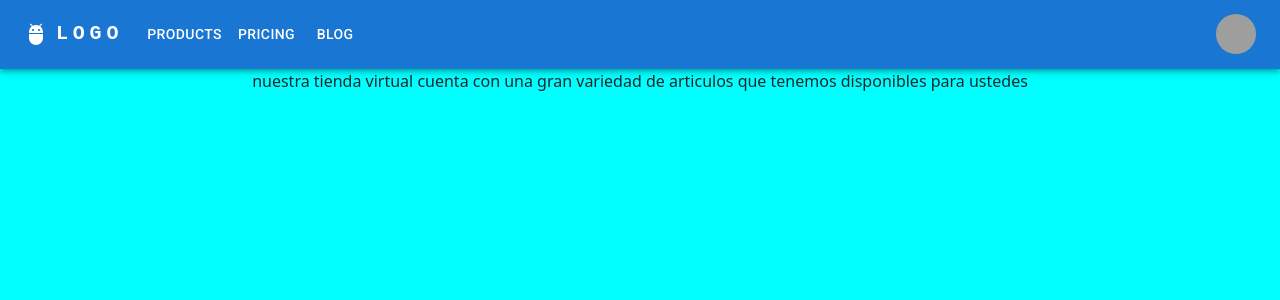
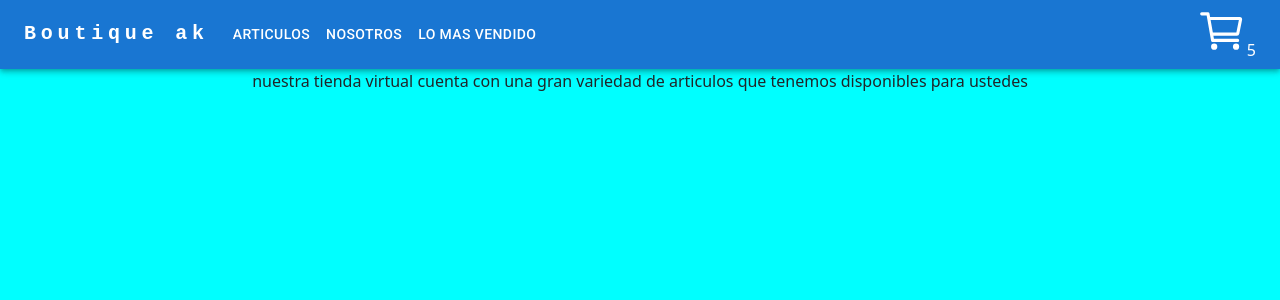
Before and after one commit to harold12a/Primer-react, a React (Create React App) app: page / in a window 1280 px wide. Shown: the top 300 px of the page. Built offline with nearby package versions, Linux system fonts and the light colour scheme; grey boxes are pictures that could not be loaded.

Commit message:
actualizando con material iu

```diff
--- a/package.json
+++ b/package.json
@@ -11,7 +11,7 @@
     "@testing-library/react": "^9.3.2",
     "@testing-library/user-event": "^7.1.2",
     "react": "^18.1.0",
-    "react-dom": "^16.13.1",
+    "react-dom": "^18.1.0",
     "react-scripts": "3.4.1"
   },
   "scripts": {
--- a/src/App.js
+++ b/src/App.js
@@ -1,18 +1,14 @@
 import React from 'react';
 import './App.css';
+import ItemListContainer from './componentes/ItemListContainer';
 import NavBar from './componentes/NavBar';
-import ItemListContainer from './componentes/ItemListContainer';
-import MuiNavBar from './componentes/MuiNavBar';
 
 
 
 function App() {
     return (
     <div className = "App" >
-      {/*  <NavBar/>*/}
-      <MuiNavBar/>
-
-
+      <NavBar/>
 <ItemListContainer texto={"nuestra tienda virtual cuenta con una gran variedad de articulos que tenemos disponibles para ustedes"}/>
 
 
--- a/src/componentes/CartWidget.jsx
+++ b/src/componentes/CartWidget.jsx
@@ -1,4 +1,5 @@
 import React from 'react';
+import AddShoppingCartIcon from '@mui/icons-material/AddShoppingCart';
 
 
 function CartWidget({numero}) {
@@ -6,7 +7,8 @@ function CartWidget({numero}) {
     <div >
         <ion-icon name="cart-outline"></ion-icon>
         {numero}
-        </div>
+         </div>
+
     );
 }
 
--- a/src/componentes/MuiNavBar.jsx
+++ /dev/null
@@ -1,162 +0,0 @@
-import * as React from 'react';
-import AppBar from '@mui/material/AppBar';
-import Box from '@mui/material/Box';
-import Toolbar from '@mui/material/Toolbar';
-import IconButton from '@mui/material/IconButton';
-import Typography from '@mui/material/Typography';
-import Menu from '@mui/material/Menu';
-import MenuIcon from '@mui/icons-material/Menu';
-import Container from '@mui/material/Container';
-import Avatar from '@mui/material/Avatar';
-import Button from '@mui/material/Button';
-import Tooltip from '@mui/material/Tooltip';
-import MenuItem from '@mui/material/MenuItem';
-import AdbIcon from '@mui/icons-material/Adb';
-
-const pages = ['Products', 'Pricing', 'Blog'];
-const settings = ['Profile', 'Account', 'Dashboard', 'Logout'];
-
-const MuiNavBar = () => {
-  const [anchorElNav, setAnchorElNav] = React.useState(null);
-  const [anchorElUser, setAnchorElUser] = React.useState(null);
-
-  const handleOpenNavMenu = (event) => {
-    setAnchorElNav(event.currentTarget);
-  };
-  const handleOpenUserMenu = (event) => {
-    setAnchorElUser(event.currentTarget);
-  };
-
-  const handleCloseNavMenu = () => {
-    setAnchorElNav(null);
-  };
-
-  const handleCloseUserMenu = () => {
-    setAnchorElUser(null);
-  };
-
-  return (
-    <AppBar position="static">
-      <Container maxWidth="xl">
-        <Toolbar disableGutters>
-          <AdbIcon sx={{ display: { xs: 'none', md: 'flex' }, mr: 1 }} />
-          <Typography
-            variant="h6"
-            noWrap
-            component="a"
-            href="/"
-            sx={{
-              mr: 2,
-              display: { xs: 'none', md: 'flex' },
-              fontFamily: 'monospace',
-              fontWeight: 700,
-              letterSpacing: '.3rem',
-              color: 'inherit',
-              textDecoration: 'none',
-            }}
-          >
-            LOGO
-          </Typography>
-
-          <Box sx={{ flexGrow: 1, display: { xs: 'flex', md: 'none' } }}>
-            <IconButton
-              size="large"
-              aria-label="account of current user"
-              aria-controls="menu-appbar"
-              aria-haspopup="true"
-              onClick={handleOpenNavMenu}
-              color="inherit"
-            >
-              <MenuIcon />
-            </IconButton>
-            <Menu
-              id="menu-appbar"
-              anchorEl={anchorElNav}
-              anchorOrigin={{
-                vertical: 'bottom',
-                horizontal: 'left',
-              }}
-              keepMounted
-              transformOrigin={{
-                vertical: 'top',
-                horizontal: 'left',
-              }}
-              open={Boolean(anchorElNav)}
-              onClose={handleCloseNavMenu}
-              sx={{
-                display: { xs: 'block', md: 'none' },
-              }}
-            >
-              {pages.map((page) => (
-                <MenuItem key={page} onClick={handleCloseNavMenu}>
-                  <Typography textAlign="center">{page}</Typography>
-                </MenuItem>
-              ))}
-            </Menu>
-          </Box>
-          <AdbIcon sx={{ display: { xs: 'flex', md: 'none' }, mr: 1 }} />
-          <Typography
-            variant="h5"
-            noWrap
-            component="a"
-            href=""
-            sx={{
-              mr: 2,
-              display: { xs: 'flex', md: 'none' },
-              flexGrow: 1,
-              fontFamily: 'monospace',
-              fontWeight: 700,
-              letterSpacing: '.3rem',
-              color: 'inherit',
-              textDecoration: 'none',
-            }}
-          >
-            LOGO
-          </Typography>
-          <Box sx={{ flexGrow: 1, display: { xs: 'none', md: 'flex' } }}>
-            {pages.map((page) => (
-              <Button
-                key={page}
-                onClick={handleCloseNavMenu}
-                sx={{ my: 2, color: 'white', display: 'block' }}
-              >
-                {page}
-              </Button>
-            ))}
-          </Box>
-
-          <Box sx={{ flexGrow: 0 }}>
-            <Tooltip title="Open settings">
-              <IconButton onClick={handleOpenUserMenu} sx={{ p: 0 }}>
-                <Avatar alt="Remy Sharp" src="/static/images/avatar/2.jpg" />
-              </IconButton>
-            </Tooltip>
-            <Menu
-              sx={{ mt: '45px' }}
-              id="menu-appbar"
-              anchorEl={anchorElUser}
-              anchorOrigin={{
-                vertical: 'top',
-                horizontal: 'right',
-              }}
-              keepMounted
-              transformOrigin={{
-                vertical: 'top',
-                horizontal: 'right',
-              }}
-              open={Boolean(anchorElUser)}
-              onClose={handleCloseUserMenu}
-            >
-              {settings.map((setting) => (
-                <MenuItem key={setting} onClick={handleCloseUserMenu}>
-                  <Typography textAlign="center">{setting}</Typography>
-                </MenuItem>
-              ))}
-            </Menu>
-          </Box>
-        </Toolbar>
-      </Container>
-    </AppBar>
-  );
-};
-export default MuiNavBar;
--- a/src/componentes/NavBar.jsx
+++ b/src/componentes/NavBar.jsx
@@ -1,42 +1,137 @@
-import React from 'react';
+import * as React from 'react';
+import AppBar from '@mui/material/AppBar';
+import Box from '@mui/material/Box';
+import Toolbar from '@mui/material/Toolbar';
+import IconButton from '@mui/material/IconButton';
+import Typography from '@mui/material/Typography';
+import Menu from '@mui/material/Menu';
+import MenuIcon from '@mui/icons-material/Menu';
+import Container from '@mui/material/Container';
+import Avatar from '@mui/material/Avatar';
+import Button from '@mui/material/Button';
+import Tooltip from '@mui/material/Tooltip';
+import MenuItem from '@mui/material/MenuItem';
+import AdbIcon from '@mui/icons-material/Adb';
 import CartWidget from './CartWidget';
 
+const pages = ['Articulos', 'nosotros', 'lo mas vendido'];
+const settings = ['Profile', 'Account', 'Dashboard', 'Logout'];
 
-function NavBar() {
-    return (
+const MuiNavBar = () => {
+  const [anchorElNav, setAnchorElNav] = React.useState(null);
+  const [anchorElUser, setAnchorElUser] = React.useState(null);
 
+  const handleOpenNavMenu = (event) => {
+    setAnchorElNav(event.currentTarget);
+  };
+  const handleOpenUserMenu = (event) => {
+    setAnchorElUser(event.currentTarget);
+  };
 
-<nav className="navbar navbar-expand-lg bg-light">
-  <div className="container-fluid">
-    <a className="navbar-brand" href="#">BOUTIQUE AK</a><CartWidget numero={5}/>
-    <button className="navbar-toggler" type="button" data-bs-toggle="collapse" data-bs-target="#navbarNav" aria-controls="navbarNav" aria-expanded="false" aria-label="Toggle navigation">
-      <span className="navbar-toggler-icon"></span>
-    </button>
-    <div className="collapse navbar-collapse" id="navbarNav">
-      <ul className="navbar-nav">
-        <li className="nav-item">
-          <a className="nav-link active" aria-current="page" href="#">Inicio</a>
-        </li>
-        <li className="nav-item">
-          <a className="nav-link" href="#">articulos</a>
-        </li>
-        <li className="nav-item">
-          <a className="nav-link" href="#">nosotros</a>
-        </li>
-        <li className="nav-item">
-          <a className="nav-link" href="#">lo mas vendido</a>
-        </li>
-        <li className="nav-item">
-          <a className="nav-link disabled">disabled</a>
-        </li>
-      </ul>
-    </div>
-  </div>
-</nav>
+  const handleCloseNavMenu = () => {
+    setAnchorElNav(null);
+  };
 
+  const handleCloseUserMenu = () => {
+    setAnchorElUser(null);
+  };
 
+  return (
+    <AppBar position="static">
+      <Container maxWidth="xl">
+        <Toolbar disableGutters>
 
-    );
-}
+          <Typography
+            variant="h6"
+            noWrap
+            component="a"
+            href="/"
+            sx={{
+              mr: 2,
+              display: { xs: 'none', md: 'flex' },
+              fontFamily: 'monospace',
+              fontWeight: 700,
+              letterSpacing: '.3rem',
+              color: 'inherit',
+              textDecoration: 'none',
+            }}
+          >
+            Boutique ak
+          </Typography>
 
-export default NavBar;
+          <Box sx={{ flexGrow: 1, display: { xs: 'flex', md: 'none' } }}>
+            <IconButton
+              size="large"
+              aria-label="account of current user"
+              aria-controls="menu-appbar"
+              aria-haspopup="true"
+              onClick={handleOpenNavMenu}
+              color="inherit"
+            >
+              <MenuIcon />
+            </IconButton>
+            <Menu
+              id="menu-appbar"
+              anchorEl={anchorElNav}
+              anchorOrigin={{
+                vertical: 'bottom',
+                horizontal: 'left',
+              }}
+              keepMounted
+              transformOrigin={{
+                vertical: 'top',
+                horizontal: 'left',
+              }}
+              open={Boolean(anchorElNav)}
+              onClose={handleCloseNavMenu}
+              sx={{
+                display: { xs: 'block', md: 'none' },
+              }}
+            >
+              {pages.map((page) => (
+                <MenuItem key={page} onClick={handleCloseNavMenu}>
+                  <Typography textAlign="center">{page}</Typography>
+                </MenuItem>
+              ))}
+            </Menu>
+          </Box>
+
+          <Typography
+            variant="h5"
+            noWrap
+            component="a"
+            href=""
+            sx={{
+              mr: 2,
+              display: { xs: 'flex', md: 'none' },
+              flexGrow: 1,
+              fontFamily: 'monospace',
+              fontWeight: 700,
+              letterSpacing: '.3rem',
+              color: 'inherit',
+              textDecoration: 'none',
+            }}
+          >
+            Boutique ak
+          </Typography>
+          <Box sx={{ flexGrow: 1, display: { xs: 'none', md: 'flex' } }}>
+            {pages.map((page) => (
+              <Button
+                key={page}
+                onClick={handleCloseNavMenu}
+                sx={{ my: 2, color: 'white', display: 'block' }}
+              >
+                {page}
+              </Button>
+            ))}
+          </Box>
+
+          <Box sx={{ flexGrow: 0 }}>
+          <CartWidget numero={5}/>
+          </Box>
+        </Toolbar>
+      </Container>
+    </AppBar>
+  );
+};
+export default MuiNavBar;
```
Also changed, not shown: 1 other file (tests, documents, lock files or other folders).
